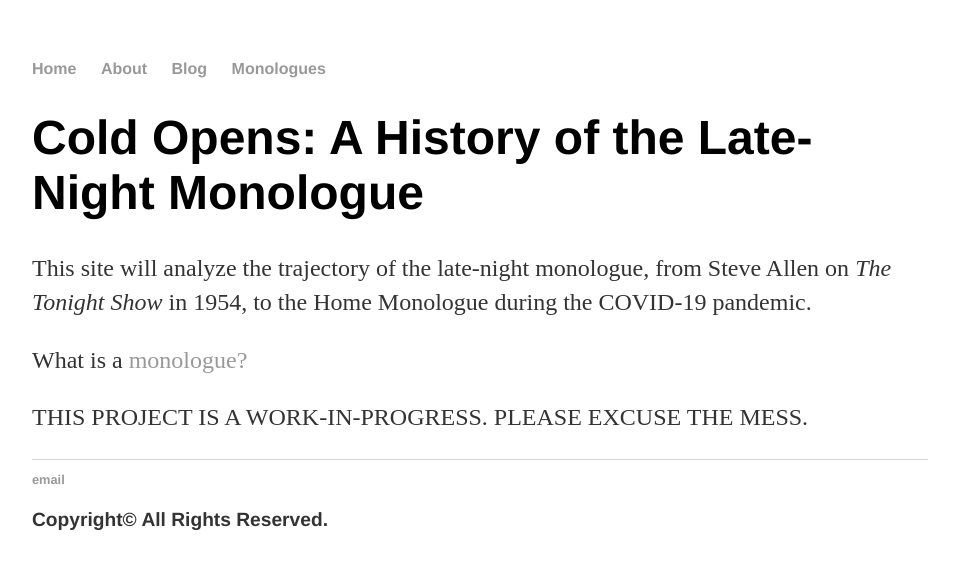
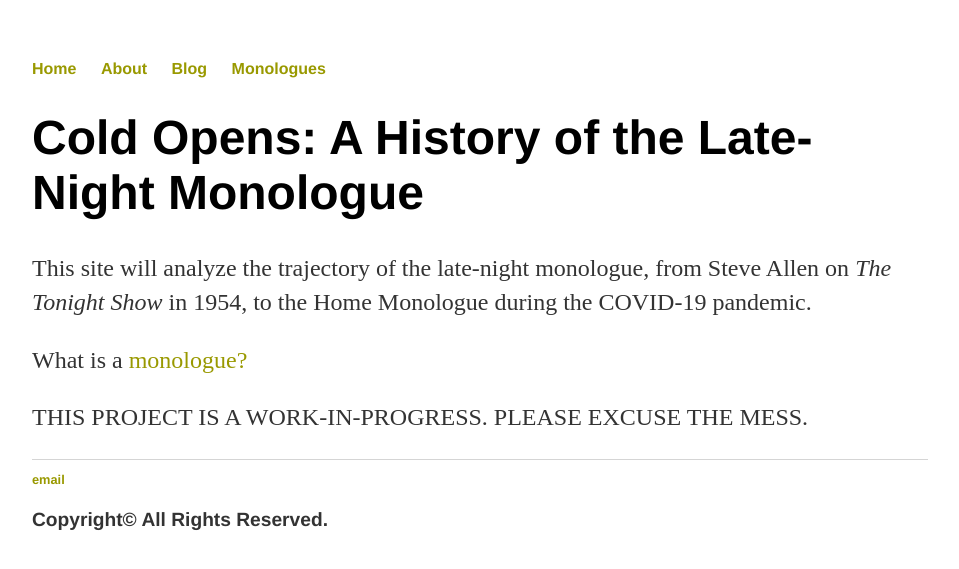
Before and after one commit to andersonshumate/andersonshumate.github.io, a Jekyll site: the page built from index.html, in a window 1280 px wide. Shown: the top 569 px of the page, without its empty margins (160-1119 px from the left). Built offline with Jekyll 4.4.1, drawn with Linux system fonts in a browser that asks for light colours.

Commit message:
Update main.css

```diff
--- a/css/main.css
+++ b/css/main.css
@@ -14,7 +14,7 @@ nav ul li, footer ul li {
 }
 a {
     text-decoration: none;
-    color: #999;
+    color: #990;
 }
 a:hover {
     text-decoration: underline;
```
